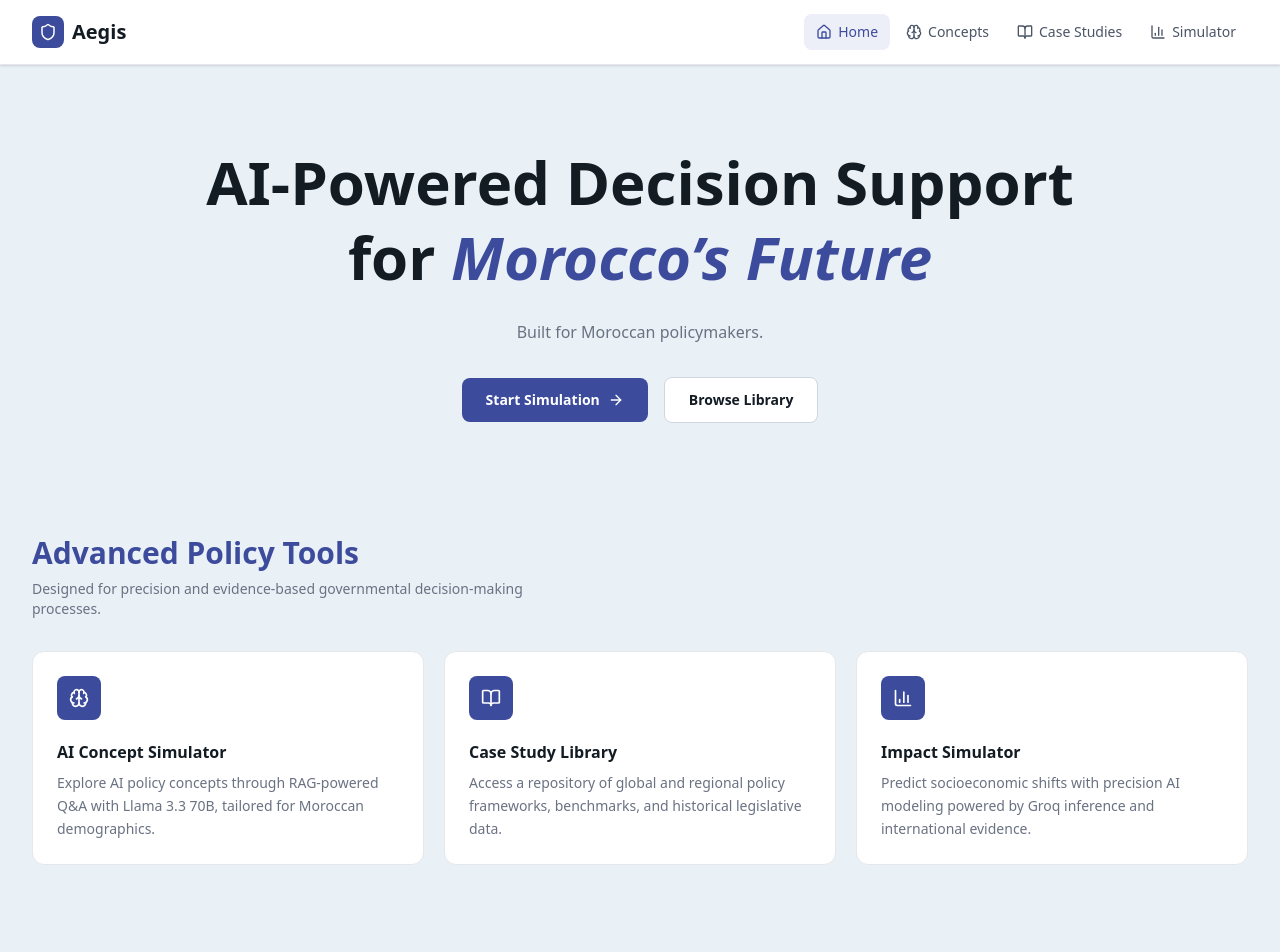
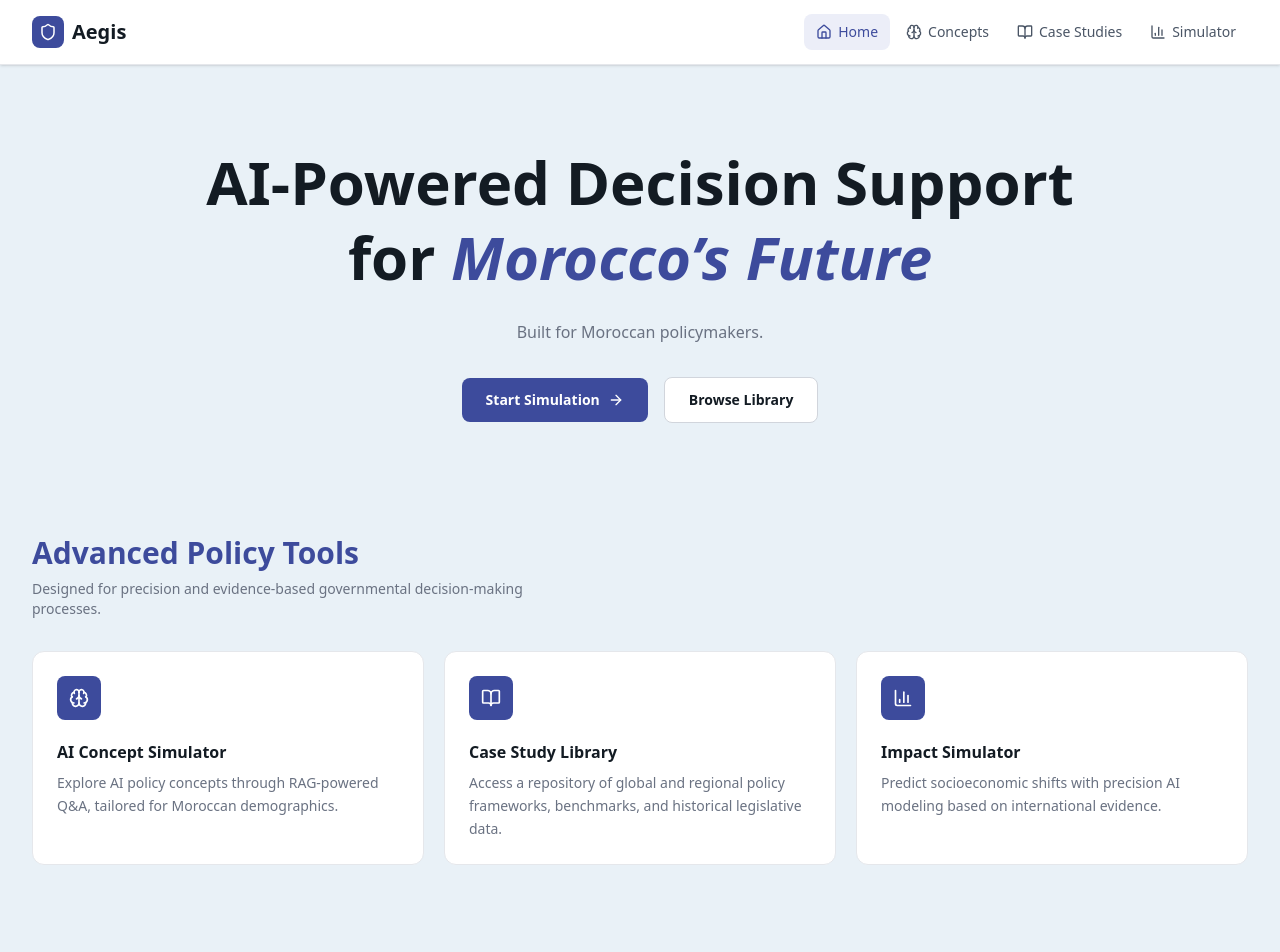
Before and after one commit to TheGitSlender/Aegis, a React (Vite) app in the folder frontend/: page / in a window 1280 px wide. Shown: the top 952 px of the page. Built offline with nearby package versions, Linux system fonts and the light colour scheme; no server answers.

Commit message:
Refine feature descriptions for clarity and conciseness

```diff
--- a/frontend/src/components/Home.jsx
+++ b/frontend/src/components/Home.jsx
@@ -4,7 +4,7 @@ import { Brain, BookOpen, BarChart3, ArrowRight, CheckCircle2, Shield } from 'lu
 const features = [
   {
     title: 'AI Concept Simulator',
-    description: 'Explore AI policy concepts through RAG-powered Q&A with Llama 3.3 70B, tailored for Moroccan demographics.',
+    description: 'Explore AI policy concepts through RAG-powered Q&A, tailored for Moroccan demographics.',
     icon: Brain,
     path: '/concepts',
   },
@@ -16,7 +16,7 @@ const features = [
   },
   {
     title: 'Impact Simulator',
-    description: 'Predict socioeconomic shifts with precision AI modeling powered by Groq inference and international evidence.',
+    description: 'Predict socioeconomic shifts with precision AI modeling based on international evidence.',
     icon: BarChart3,
     path: '/simulator',
   },
```
